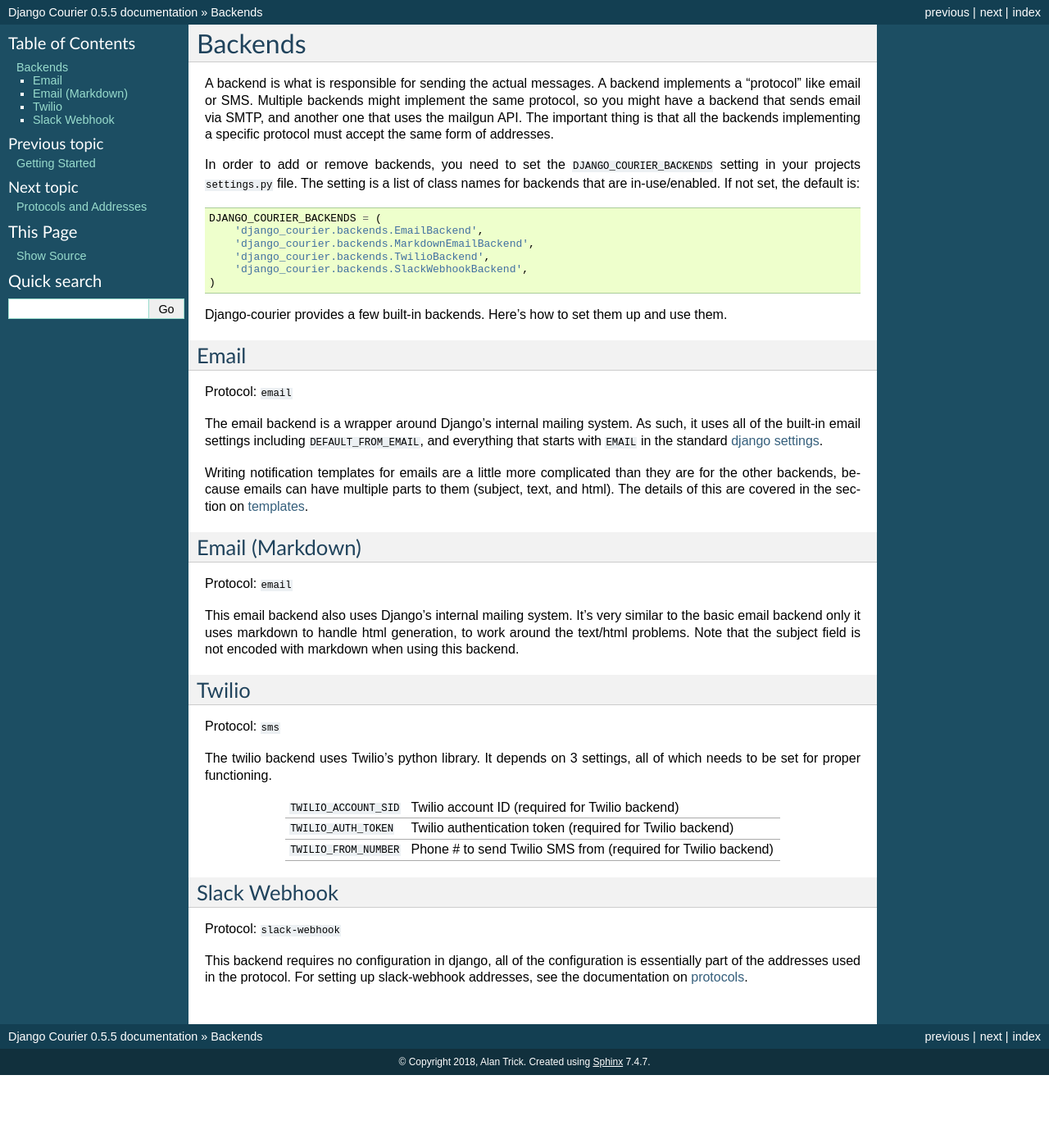
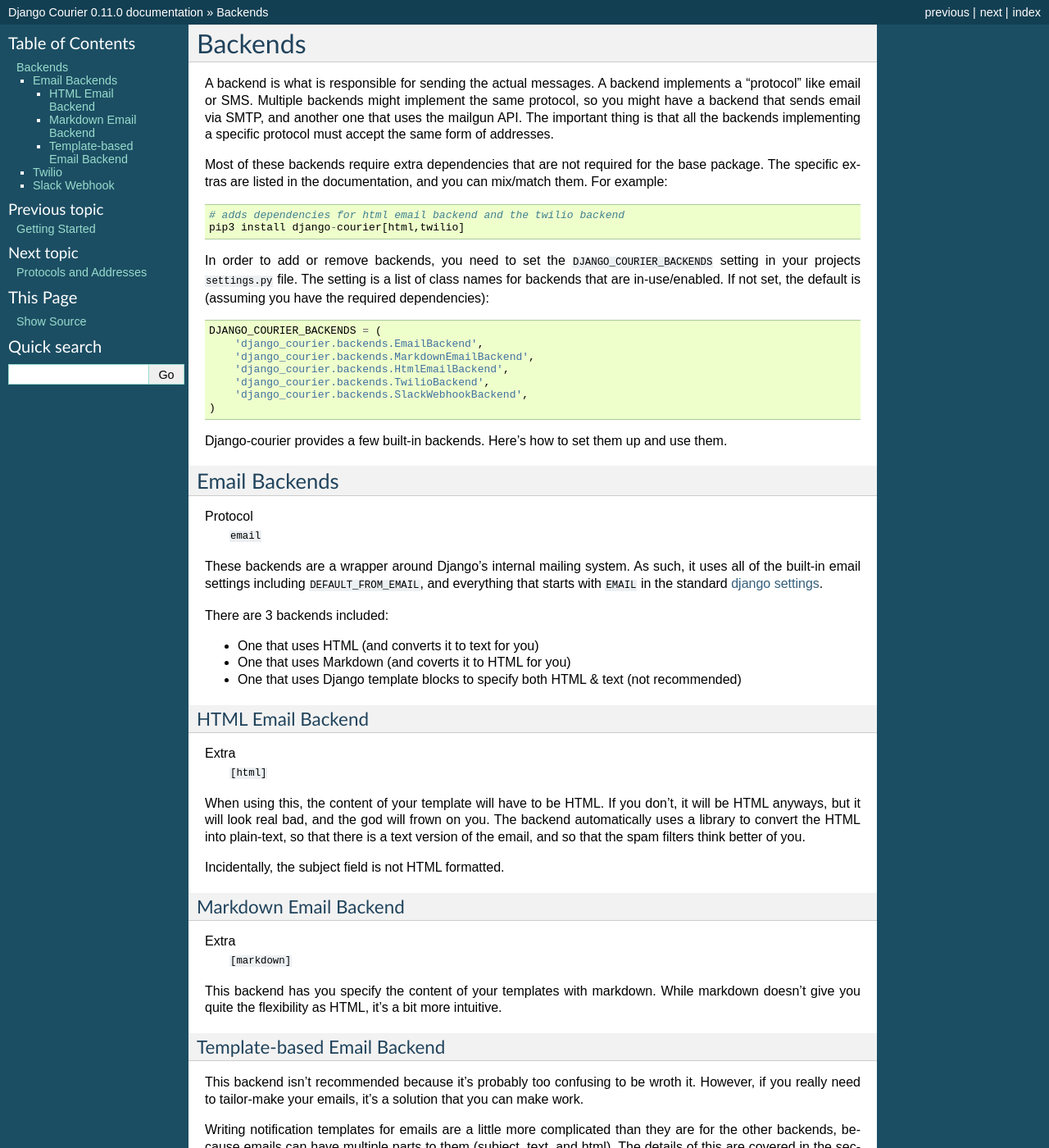
Before and after one commit to kudozexperience/django-vox, a Sphinx documentation site: the page built from docs/backends.rst, in a window 1280 px wide and 1400 px high. Shown: the whole window at 82% size. Built offline with Sphinx 7.4.7, drawn with Linux system fonts in a browser that asks for light colours; some of the changed text lies outside the part shown.

Commit message:
Add html-based email backend

```diff
--- a/django_courier/static/django_courier/notification_fields.js
+++ b/django_courier/static/django_courier/notification_fields.js
@@ -53,6 +53,7 @@
 
     var markItUpSettings = {
         'email': markItUpSettingsHtml,
+        'email-html': markItUpSettingsHtml,
         'email-md': markItUpSettingsMarkdown,
         'twilio': markItUpSettingsBasic,
         'slack-webhook': markItUpSettingsBasic,
--- a/docs/backends.rst
+++ b/docs/backends.rst
@@ -8,14 +8,23 @@
 important thing is that all the backends implementing a specific
 protocol must accept the same form of addresses.
 
+Most of these backends require extra dependencies that are not required
+for the base package. The specific extras are listed in the documentation,
+and you can mix/match them. For example::
+
+    # adds dependencies for html email backend and the twilio backend
+    pip3 install django-courier[html,twilio]
+
 In order to add or remove backends, you need to set the
 ``DJANGO_COURIER_BACKENDS`` setting in your projects ``settings.py``
 file. The setting is a list of class names for backends that are
-in-use/enabled. If not set, the default is::
+in-use/enabled. If not set, the default is (assuming you have the
+required dependencies)::
 
     DJANGO_COURIER_BACKENDS = (
         'django_courier.backends.EmailBackend',
         'django_courier.backends.MarkdownEmailBackend',
+        'django_courier.backends.HtmlEmailBackend',
         'django_courier.backends.TwilioBackend',
         'django_courier.backends.SlackWebhookBackend',
     )
@@ -23,15 +32,54 @@
 Django-courier provides a few built-in backends. Here's how to
 set them up and use them.
 
-Email
------
+Email Backends
+--------------
 
-Protocol: ``email``
+Protocol
+  ``email``
 
-The email backend is a wrapper around Django's internal mailing system.
+These backends are a wrapper around Django's internal mailing system.
 As such, it uses all of the built-in email settings including
 ``DEFAULT_FROM_EMAIL``, and everything that starts with ``EMAIL`` in
 the standard `django settings`_.
+
+There are 3 backends included:
+
+* One that uses HTML (and converts it to text for you)
+* One that uses Markdown (and coverts it to HTML for you)
+* One that uses Django template blocks to specify both HTML & text
+  (not recommended)
+
+HTML Email Backend
+~~~~~~~~~~~~~~~~~~
+
+Extra
+  ``[html]``
+
+When using this, the content of your template will have to be HTML. If
+you don't, it will be HTML anyways, but it will look real bad, and the
+god will frown on you. The backend automatically uses a library to
+convert the HTML into plain-text, so that there is a text version of the
+email, and so that the spam filters think better of you.
+
+Incidentally, the subject field is not HTML formatted.
+
+Markdown Email Backend
+~~~~~~~~~~~~~~~~~~~~~~
+
+Extra
+ ``[markdown]``
+
+This backend has you specify the content of your templates with markdown.
+While markdown doesn't give you quite the flexibility as HTML, it's a bit
+more intuitive.
+
+Template-based Email Backend
+~~~~~~~~~~~~~~~~~~~~~~~~~~~~
+
+This backend isn't recommended because it's probably too confusing to be
+wroth it. However, if you really need to tailor-make your emails, it's
+a solution that you can make work.
 
 Writing notification templates for emails are a little more complicated
 than they are for the other backends, because emails can have multiple
@@ -39,21 +87,13 @@
 in the section on :doc:`templates <templates>`.
 
 
-Email (Markdown)
-----------------
-
-Protocol: ``email``
-
-This email backend also uses Django's internal mailing system. It's
-very similar to the basic email backend only it uses markdown to handle
-html generation, to work around the text/html problems. Note that the
-subject field is not encoded with markdown when using this backend.
-
-
 Twilio
 ------
 
-Protocol: ``sms``
+Protocol
+  ``sms``
+Extra
+  ``[twilio]``
 
 The twilio backend uses Twilio's python library. It depends on 3 settings,
 all of which needs to be set for proper functioning.
--- a/docs/conf.py
+++ b/docs/conf.py
@@ -7,7 +7,7 @@
 # The short X.Y version
 version = ''
 # The full version, including alpha/beta/rc tags
-release = '0.5.5'
+release = '0.11.0'
 
 
 # -- General configuration ---------------------------------------------------
--- a/docs/templates.rst
+++ b/docs/templates.rst
@@ -33,5 +33,5 @@
     <p>{{ sender.name }} has posted a comment on your blog titled
     {{ content.article.title }}.</p>{% endblock %}
 
-If this seems a little complicated, the markdown-based email backend
+If this seems a little complicated, the html/markdown-based email backend
 might be preferable.
--- a/setup.cfg
+++ b/setup.cfg
@@ -13,7 +13,7 @@
     Source Code = https://gitlab.com/alantrick/django-courier
 license = LGPL
 classifier =
-    Development Status :: 2 - Pre-Alpha
+    Development Status :: 3 - Alpha
     Environment :: Web Environment
     Framework :: Django
     Intended Audience :: Developers
@@ -35,7 +35,6 @@
 [files]
 packages =
     django_courier
-    tests
 
 [isort]
 line_length=79
@@ -54,5 +53,7 @@
     twilio
 markdown =
     markdown2
+html =
+    august
 docs =
     sphinx
```
Also changed, not shown: other parts of docs/backends.rst (+2 -1 lines), 3 other files.
